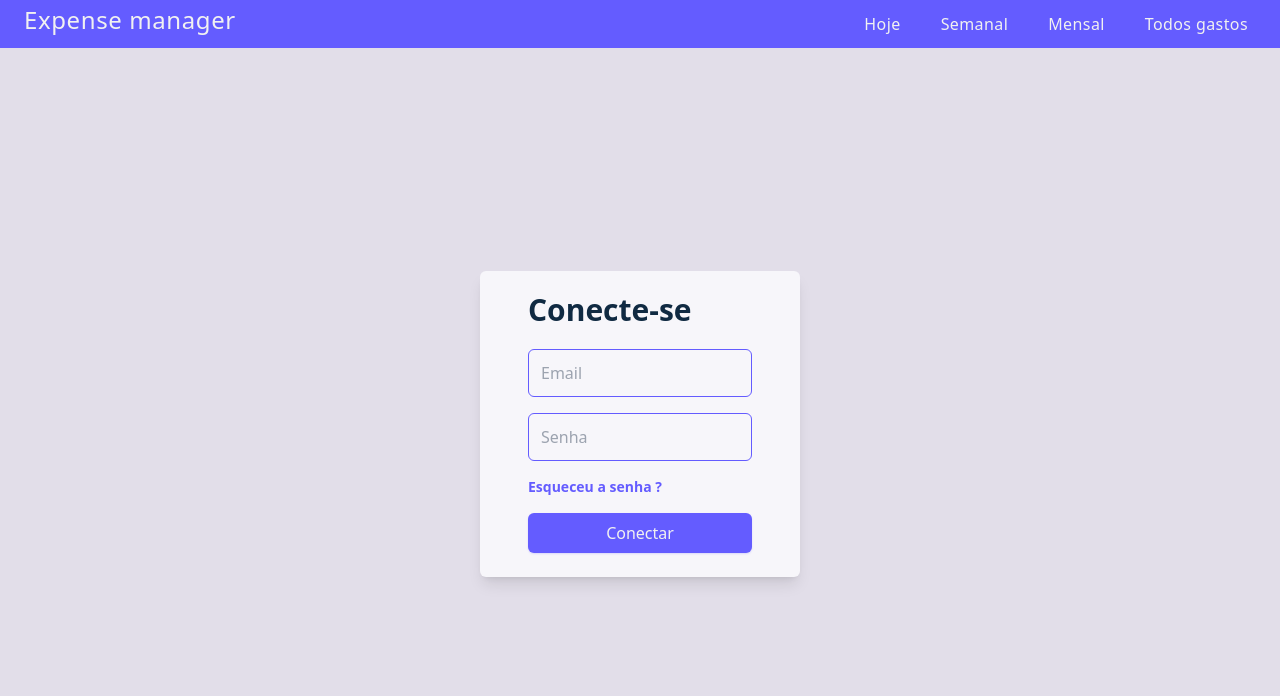
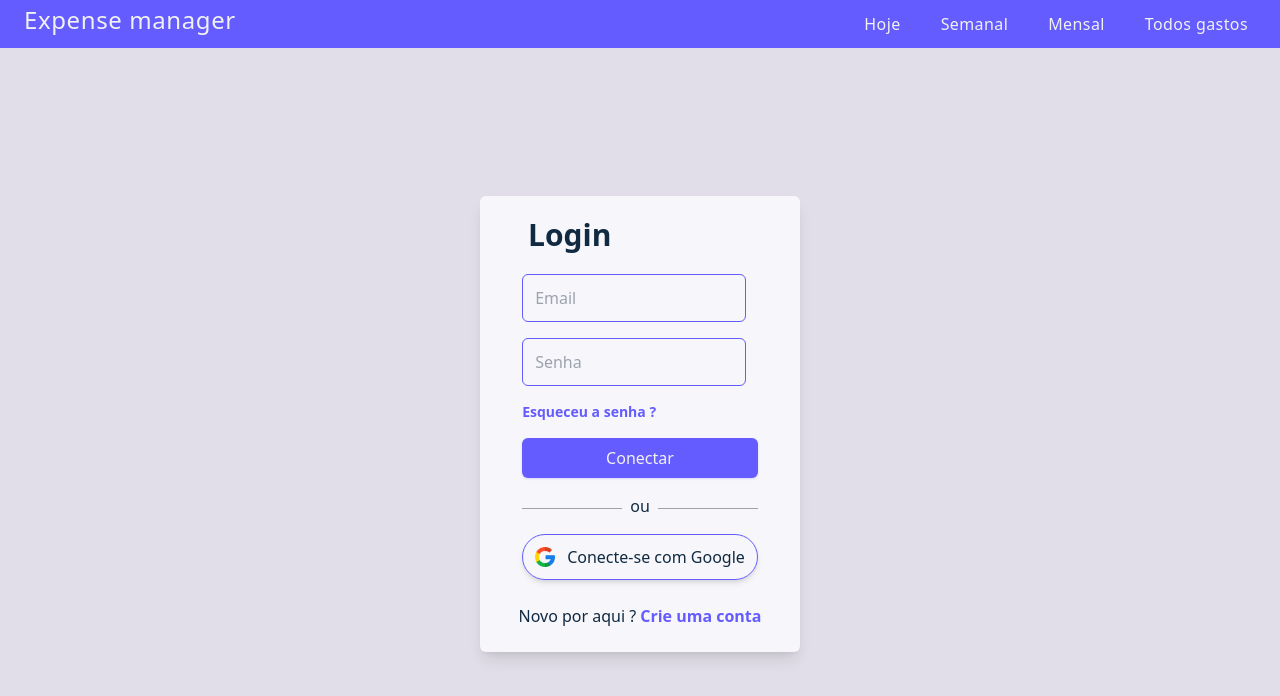
Before and after one commit to EricBrisola/expense-manager, a React (Vite) app: page /login in a window 1280 px wide. Shown: the top 696 px of the page. Built offline with nearby package versions, Linux system fonts and the light colour scheme.

Commit message:
chore: login page now has login with google (visual only)

```diff
--- a/src/pages/Login/index.jsx
+++ b/src/pages/Login/index.jsx
@@ -1,12 +1,12 @@
+import GoogleLoginImage from "../../assets/google-login-image.png";
+
 const Login = () => {
   return (
-    <main className="flex flex-1 items-center justify-center bg-[#E2DEE9] text-white">
+    <main className="flex flex-1 items-center justify-center bg-[#E2DEE9] text-[#102a42]">
       <section className="">
         <article></article>
         <article className="flex w-80 flex-col items-center justify-center rounded-md bg-[#F7F6FA] shadow-lg">
-          <p className="w-56 pt-6 text-3xl font-semibold leading-none text-[#102a42]">
-            Conecte-se
-          </p>
+          <p className="w-56 pt-6 text-3xl font-semibold leading-none">Login</p>
           <form className="flex flex-col gap-4 py-6">
             <label htmlFor="login-input">
               <input
@@ -34,7 +34,26 @@ const Login = () => {
             <button className="rounded-md bg-[#645cff] p-2 text-white shadow-sm shadow-[#645cff]/20 duration-200 hover:shadow-lg hover:shadow-[#645cff]/40">
               Conectar
             </button>
+            <article className="flex items-center justify-center gap-2">
+              <hr className="border-t-1 mt-1 flex-1 border-[#a2a2a3]" />
+              <p className="text-center">ou</p>
+              <hr className="border-t-1 mt-1 flex-1 border-[#a2a2a3]" />
+            </article>
+            <article className="flex cursor-pointer items-center justify-center gap-3 rounded-full border-[1px] border-[#645cff] p-3 shadow-md duration-200 hover:shadow-lg hover:shadow-[#645cff]/40">
+              <img
+                src={GoogleLoginImage}
+                alt="google-login-image"
+                className="h-5 w-5"
+              />
+              <p className="leading-none">Conecte-se com Google</p>
+            </article>
           </form>
+          <article className="flex gap-1 pb-6">
+            <p>Novo por aqui ? </p>
+            <button className="text-left font-bold text-[#645cff]">
+              Crie uma conta
+            </button>
+          </article>
         </article>
       </section>
     </main>
```
